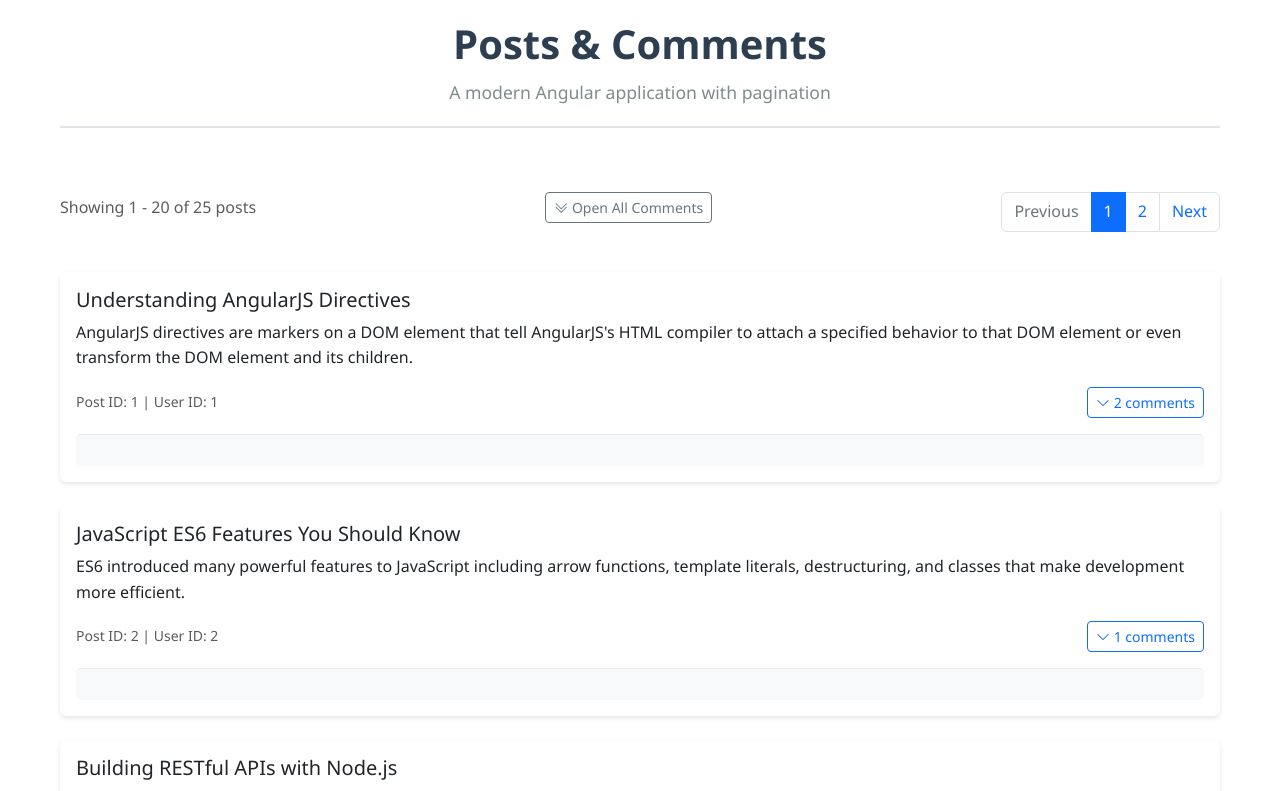
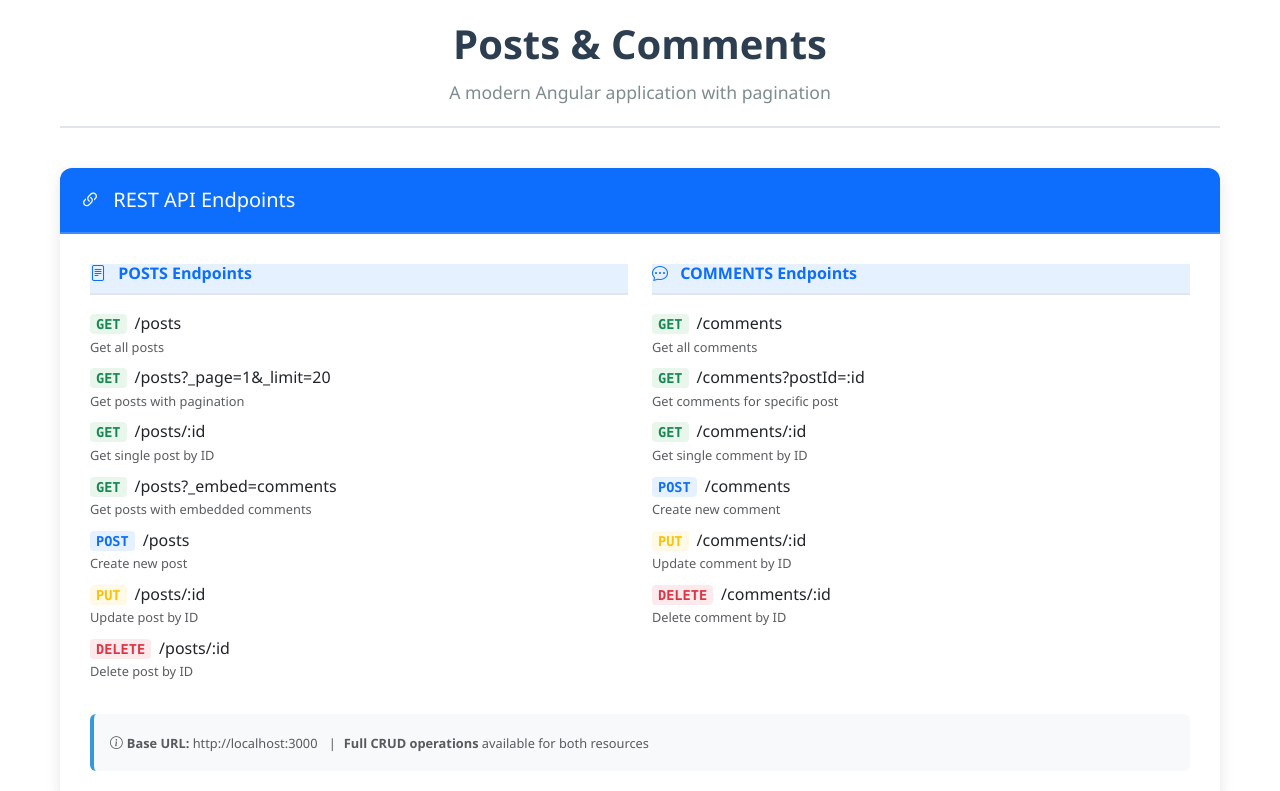
Before and after one commit to vkl125/angularJS_API_Post_comments, an Angular app: page / in a window 1280 px wide. Shown: the top 791 px of the page. Built offline with nearby package versions, Linux system fonts and the light colour scheme; data requests are answered from the project's data file.

Commit message:
readme update and added endpoint rest-api section

```diff
--- a/src/app/app.component.css
+++ b/src/app/app.component.css
@@ -26,6 +26,61 @@
   color: #7f8c8d;
   font-size: 1.1rem;
   margin: 0;
+}
+
+/* API Endpoints Section */
+.api-endpoints-section .card {
+  border: none;
+  box-shadow: 0 4px 15px rgba(0, 0, 0, 0.1);
+  border-radius: 12px;
+  overflow: hidden;
+}
+
+.api-endpoints-section .card-header {
+  border-bottom: 2px solid rgba(255, 255, 255, 0.2);
+  padding: 20px;
+}
+
+.api-endpoints-section .card-body {
+  padding: 30px;
+}
+
+.api-endpoints-section h6 {
+  font-weight: 600;
+  border-bottom: 2px solid #e1e5e9;
+  padding-bottom: 10px;
+}
+
+.api-endpoints-section code {
+  font-weight: 600;
+  padding: 2px 6px;
+  border-radius: 4px;
+  font-size: 0.85rem;
+}
+
+.api-endpoints-section .text-success {
+  background-color: rgba(40, 167, 69, 0.1);
+}
+
+.api-endpoints-section .text-primary {
+  background-color: rgba(0, 123, 255, 0.1);
+}
+
+.api-endpoints-section .text-warning {
+  background-color: rgba(255, 193, 7, 0.1);
+}
+
+.api-endpoints-section .text-danger {
+  background-color: rgba(220, 53, 69, 0.1);
+}
+
+.api-endpoints-section small {
+  font-size: 0.8rem;
+}
+
+.api-endpoints-section .bg-light {
+  background-color: #f8f9fa !important;
+  border-left: 4px solid #3498db;
 }
 
 /* Loading State */
--- a/src/app/app.component.html
+++ b/src/app/app.component.html
@@ -4,6 +4,115 @@
     <p class="subtitle">A modern Angular application with pagination</p>
   </header>
 
+  <!-- API Endpoints Section -->
+  <div class="api-endpoints-section mb-5">
+    <div class="card">
+      <div class="card-header bg-primary text-white">
+        <h5 class="mb-0">
+          <i class="bi bi-link-45deg me-2"></i>
+          REST API Endpoints
+        </h5>
+      </div>
+      <div class="card-body">
+        <div class="row">
+          <!-- Posts Endpoints -->
+          <div class="col-md-6">
+            <h6 class="text-primary mb-3">
+              <i class="bi bi-file-text me-2"></i>
+              POSTS Endpoints
+            </h6>
+            <ul class="list-unstyled">
+              <li class="mb-2">
+                <code class="text-success">GET</code>
+                <span class="ms-2">/posts</span>
+                <small class="text-muted d-block">Get all posts</small>
+              </li>
+              <li class="mb-2">
+                <code class="text-success">GET</code>
+                <span class="ms-2">/posts?_page=1&_limit=20</span>
+                <small class="text-muted d-block">Get posts with pagination</small>
+              </li>
+              <li class="mb-2">
+                <code class="text-success">GET</code>
+                <span class="ms-2">/posts/:id</span>
+                <small class="text-muted d-block">Get single post by ID</small>
+              </li>
+              <li class="mb-2">
+                <code class="text-success">GET</code>
+                <span class="ms-2">/posts?_embed=comments</span>
+                <small class="text-muted d-block">Get posts with embedded comments</small>
+              </li>
+              <li class="mb-2">
+                <code class="text-primary">POST</code>
+                <span class="ms-2">/posts</span>
+                <small class="text-muted d-block">Create new post</small>
+              </li>
+              <li class="mb-2">
+                <code class="text-warning">PUT</code>
+                <span class="ms-2">/posts/:id</span>
+                <small class="text-muted d-block">Update post by ID</small>
+              </li>
+              <li class="mb-2">
+                <code class="text-danger">DELETE</code>
+                <span class="ms-2">/posts/:id</span>
+                <small class="text-muted d-block">Delete post by ID</small>
+              </li>
+            </ul>
+          </div>
+
+          <!-- Comments Endpoints -->
+          <div class="col-md-6">
+            <h6 class="text-primary mb-3">
+              <i class="bi bi-chat-dots me-2"></i>
+              COMMENTS Endpoints
+            </h6>
+            <ul class="list-unstyled">
+              <li class="mb-2">
+                <code class="text-success">GET</code>
+                <span class="ms-2">/comments</span>
+                <small class="text-muted d-block">Get all comments</small>
+              </li>
+              <li class="mb-2">
+                <code class="text-success">GET</code>
+                <span class="ms-2">/comments?postId=:id</span>
+                <small class="text-muted d-block">Get comments for specific post</small>
+              </li>
+              <li class="mb-2">
+                <code class="text-success">GET</code>
+                <span class="ms-2">/comments/:id</span>
+                <small class="text-muted d-block">Get single comment by ID</small>
+              </li>
+              <li class="mb-2">
+                <code class="text-primary">POST</code>
+                <span class="ms-2">/comments</span>
+                <small class="text-muted d-block">Create new comment</small>
+              </li>
+              <li class="mb-2">
+                <code class="text-warning">PUT</code>
+                <span class="ms-2">/comments/:id</span>
+                <small class="text-muted d-block">Update comment by ID</small>
+              </li>
+              <li class="mb-2">
+                <code class="text-danger">DELETE</code>
+                <span class="ms-2">/comments/:id</span>
+                <small class="text-muted d-block">Delete comment by ID</small>
+              </li>
+            </ul>
+          </div>
+        </div>
+
+        <div class="mt-3 p-3 bg-light rounded">
+          <small class="text-muted">
+            <i class="bi bi-info-circle me-1"></i>
+            <strong>Base URL:</strong> http://localhost:3000
+            <span class="mx-2">|</span>
+            <strong>Full CRUD operations</strong> available for both resources
+          </small>
+        </div>
+      </div>
+    </div>
+  </div>
+
   <!-- Use PostListComponent -->
   <app-post-list></app-post-list>
 </div>
```
Also changed, not shown: 1 other file (tests, documents, lock files or other folders).
